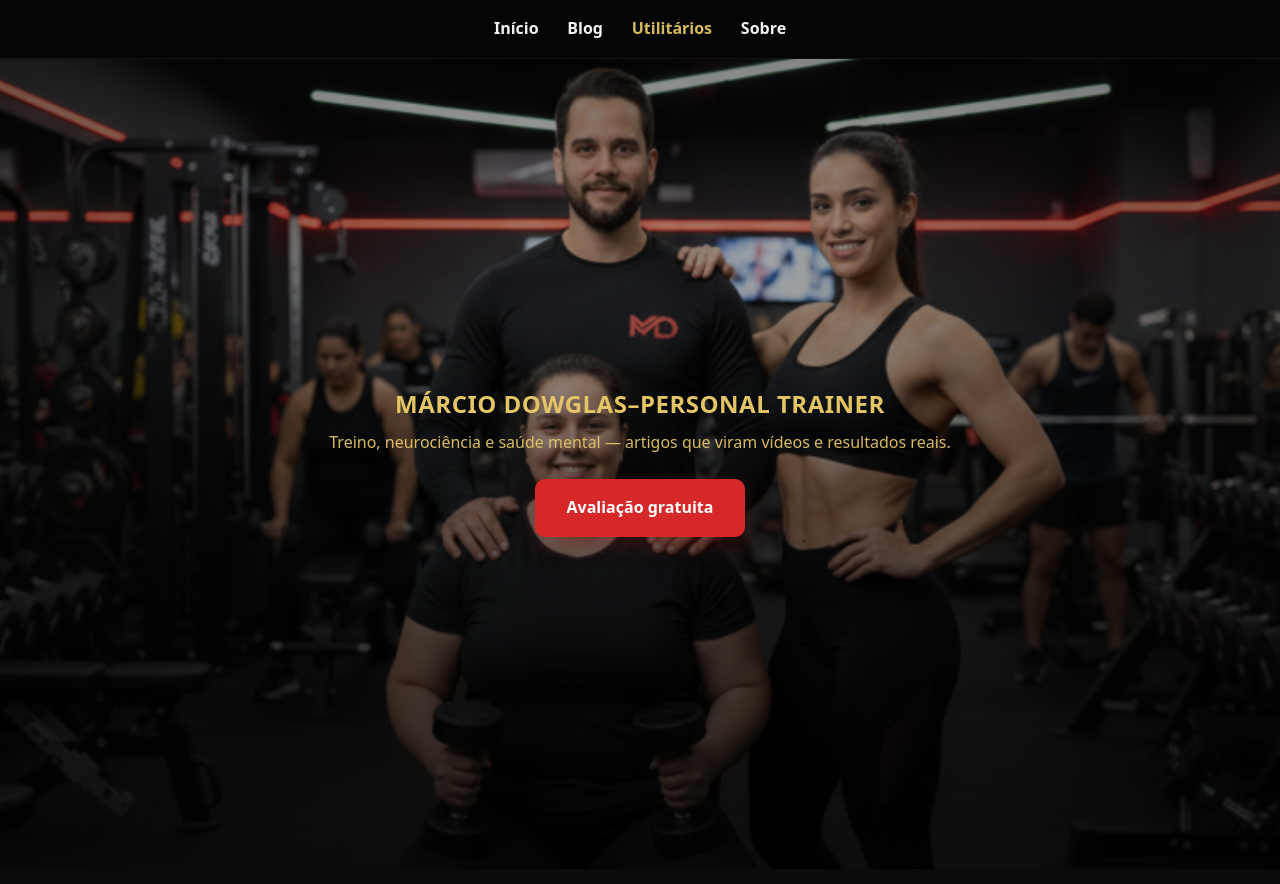
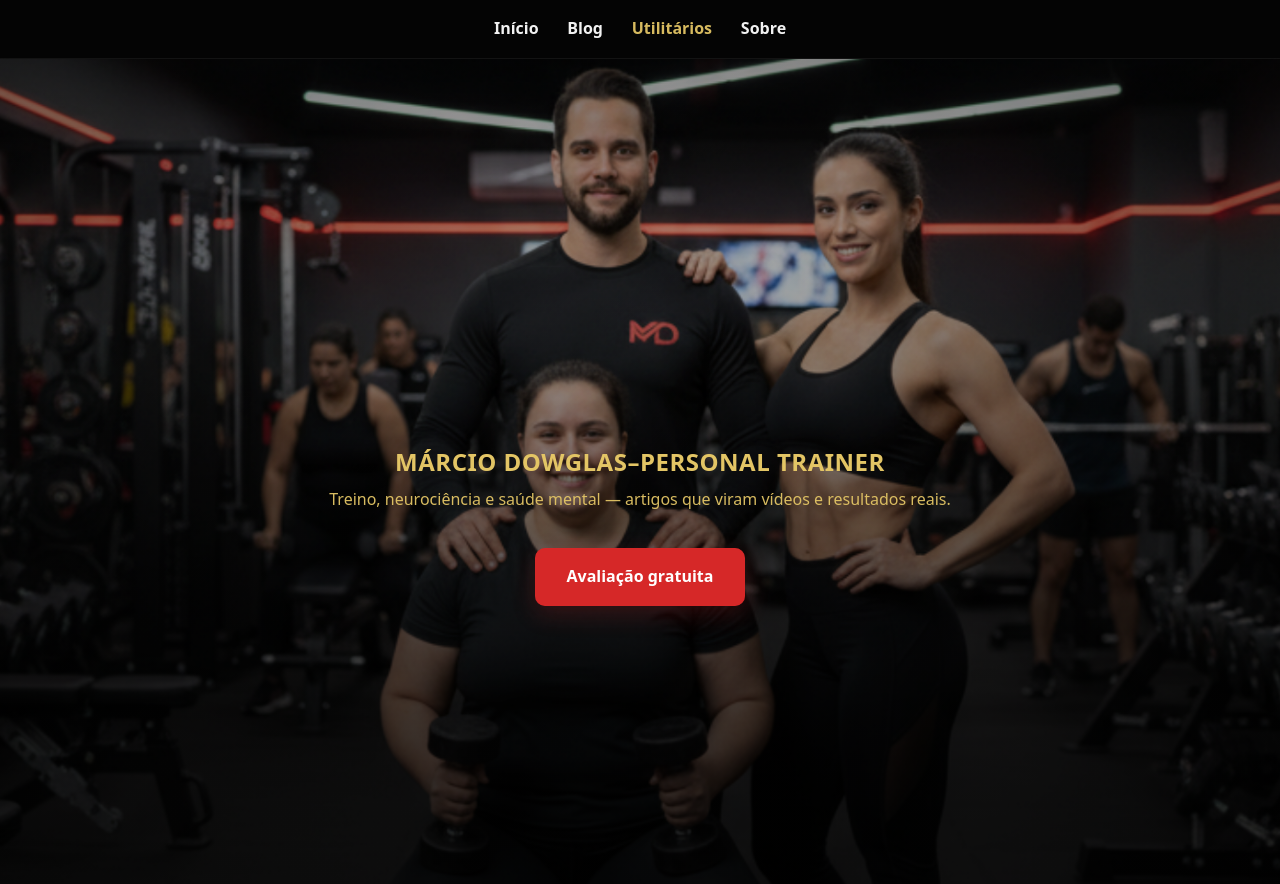
Before and after one commit to mbritodowglas-collab/mdpersonal, a Jekyll site: the page built from index.md, in a window 1280 px wide and 900 px high. Shown: the top 884 px of the window. Built offline with Jekyll 4.4.1, drawn with Linux system fonts in a browser that asks for light colours.

Commit message:
Update style.css

```diff
--- a/assets/css/style.css
+++ b/assets/css/style.css
@@ -112,3 +112,17 @@ section.artigos h2{color:var(--dourado);margin:0 0 1rem;font-size:1.6rem}
   box-shadow:0 8px 24px rgba(214,40,40,.2), 0 0 0 1px rgba(214,40,40,.35) inset;
 }
 .btn.destaque:hover{ background:#ff4040; transform:translateY(-2px); }
+
+/* ===== Desktop: descer um pouco o bloco do hero para não cobrir o rosto ===== */
+@media (min-width: 992px) {
+  .hero {
+    background-position: top center !important;
+    min-height: 92vh;
+  }
+  .hero-content {
+    margin-top: 12vh;
+  }
+  .btn-row {
+    margin-top: 2.2rem;
+  }
+}
```
